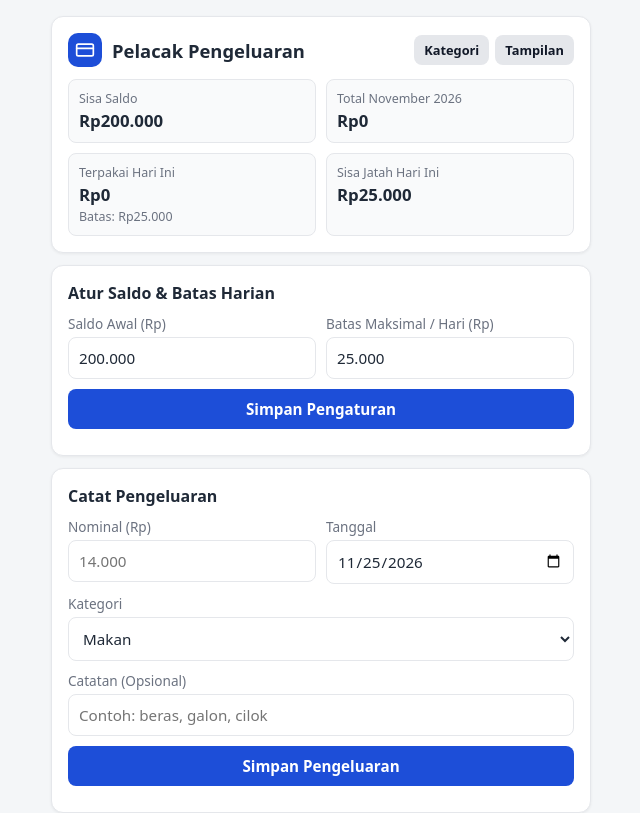
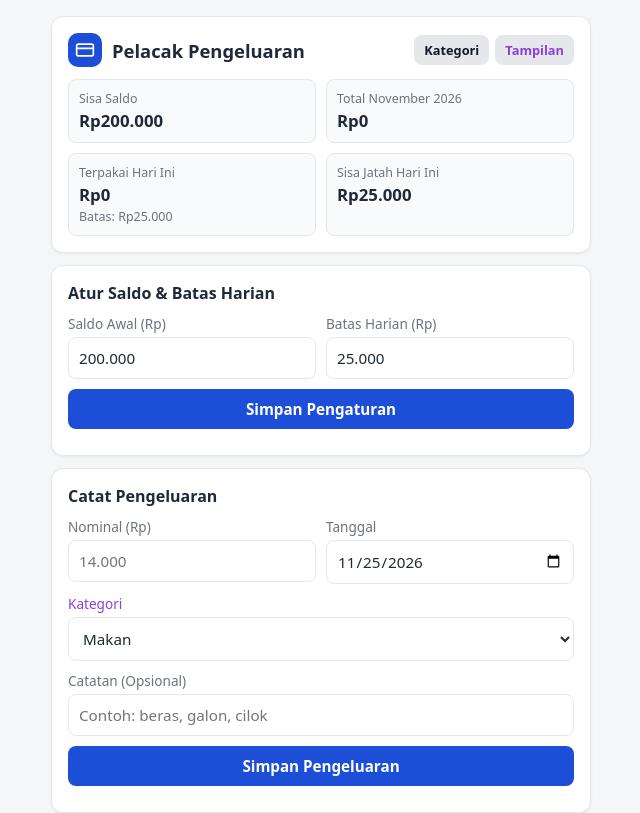
Before and after one commit to Nadz-Css/Urusan-Duit, a plain HTML site: page index.html in a window 1280 px wide. Shown: the top 813 px of the page, without its empty margins (319-959 px from the left). Drawn offline with Linux system fonts and the light colour scheme.

Commit message:
Update index.html

```diff
--- a/index.html
+++ b/index.html
@@ -389,7 +389,7 @@
         <div style="display:flex; gap:6px; align-items:center;">
           <a href="./kategori.html" class="nav-link">Kategori</a>
           <button type="button" id="btnInstall" class="small hidden" onclick="installPWA()">Install</button>
-          <button type="button" class="secondary small" onclick="togglePanelTampilan()">Tampilan</button>
+          <button type="button" class="secondary small" onclick="togglePanelTampilan()" style="color: #873FDE;">Tampilan</button>
         </div>
       </div>
       <div class="saldo-box" style="margin-bottom:10px;">
@@ -457,7 +457,7 @@
           <input type="text" inputmode="numeric" id="inputSaldo" placeholder="800.000" />
         </div>
         <div>
-          <label for="inputBatasHarian">Batas Maksimal / Hari (Rp)</label>
+          <label for="inputBatasHarian">Batas Harian (Rp)</label>
           <input type="text" inputmode="numeric" id="inputBatasHarian" placeholder="22.000" />
         </div>
       </div>
@@ -479,7 +479,7 @@
           </div>
         </div>
 
-        <label for="kategori">Kategori</label>
+        <label for="kategori" style="color: #873FDE;">Kategori</label>
         <select id="kategori">
           <option value="Makan">Makan</option>
           <option value="Jajan">Jajan / Snack</option>
```
